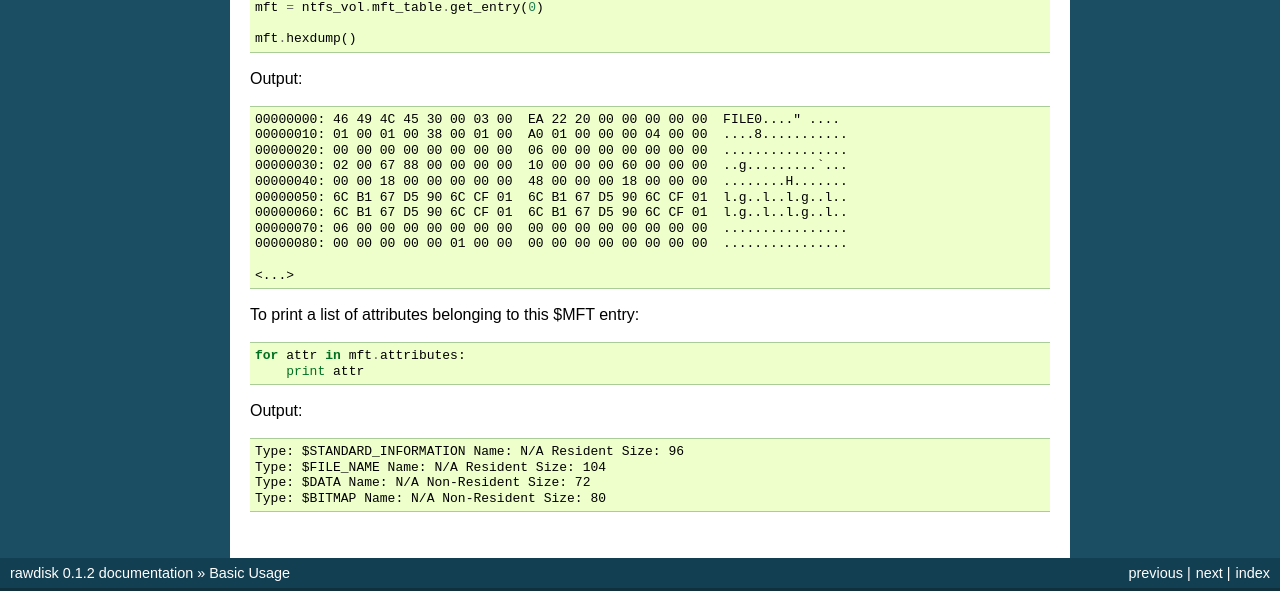
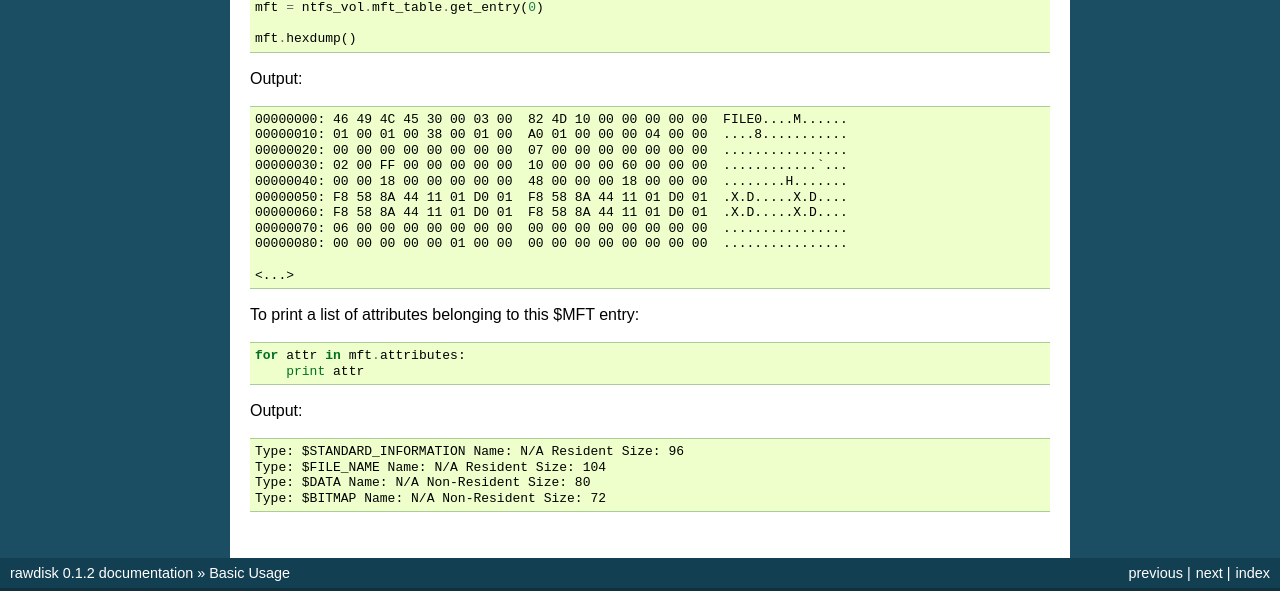
Before and after one commit to dariusbakunas/rawdisk, a Sphinx documentation site: the page built from docs/usage.rst, in a window 1280 px wide and 900 px high, scrolled down 756 px. Shown: the part 280-871 px from the top of the window. Built offline with Sphinx 7.4.7, drawn with Linux system fonts in a browser that asks for light colours; some of the changed text lies outside the part shown.

Commit message:
update usage with the output from current sample

```diff
--- a/docs/usage.rst
+++ b/docs/usage.rst
@@ -18,7 +18,7 @@ Last line looks through available filesystem plugins in *rawdisk/plugins/filesys
 
 .. code-block:: sh
 
-    Type: NTFS, Offset: 0x10000, Size: 1020M, MFT Table Offset: 0x15465000
+    Type: NTFS, Offset: 0x10000, Size: 7.00MB, MFT Table Offset: 0x265000
 
 Show selected volume information
 ================================
@@ -57,13 +57,13 @@ To get $MFT entry (index: 0)::
 
 Output::
 
-    00000000: 46 49 4C 45 30 00 03 00  EA 22 20 00 00 00 00 00  FILE0...." ....
+    00000000: 46 49 4C 45 30 00 03 00  82 4D 10 00 00 00 00 00  FILE0....M......
     00000010: 01 00 01 00 38 00 01 00  A0 01 00 00 00 04 00 00  ....8...........
-    00000020: 00 00 00 00 00 00 00 00  06 00 00 00 00 00 00 00  ................
-    00000030: 02 00 67 88 00 00 00 00  10 00 00 00 60 00 00 00  ..g.........`...
+    00000020: 00 00 00 00 00 00 00 00  07 00 00 00 00 00 00 00  ................
+    00000030: 02 00 FF 00 00 00 00 00  10 00 00 00 60 00 00 00  ............`...
     00000040: 00 00 18 00 00 00 00 00  48 00 00 00 18 00 00 00  ........H.......
-    00000050: 6C B1 67 D5 90 6C CF 01  6C B1 67 D5 90 6C CF 01  l.g..l..l.g..l..
-    00000060: 6C B1 67 D5 90 6C CF 01  6C B1 67 D5 90 6C CF 01  l.g..l..l.g..l..
+    00000050: F8 58 8A 44 11 01 D0 01  F8 58 8A 44 11 01 D0 01  .X.D.....X.D....
+    00000060: F8 58 8A 44 11 01 D0 01  F8 58 8A 44 11 01 D0 01  .X.D.....X.D....
     00000070: 06 00 00 00 00 00 00 00  00 00 00 00 00 00 00 00  ................
     00000080: 00 00 00 00 00 01 00 00  00 00 00 00 00 00 00 00  ................
 
@@ -78,5 +78,5 @@ Output::
 
     Type: $STANDARD_INFORMATION Name: N/A Resident Size: 96
     Type: $FILE_NAME Name: N/A Resident Size: 104
-    Type: $DATA Name: N/A Non-Resident Size: 72
-    Type: $BITMAP Name: N/A Non-Resident Size: 80
+    Type: $DATA Name: N/A Non-Resident Size: 80
+    Type: $BITMAP Name: N/A Non-Resident Size: 72
```
